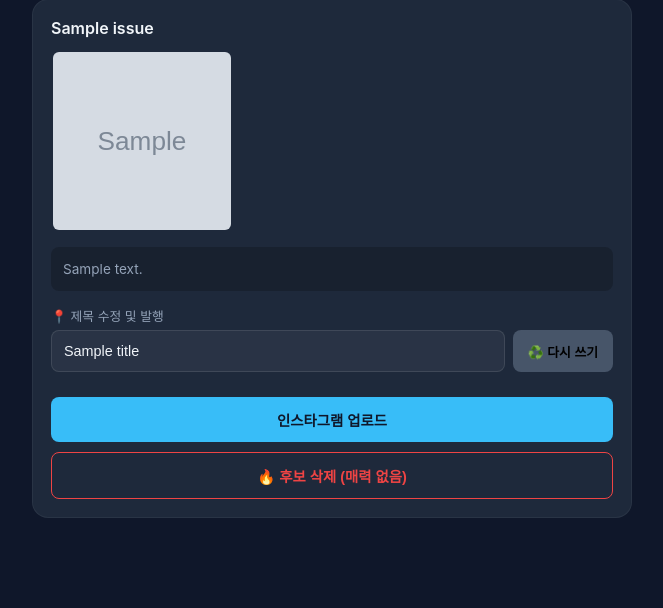
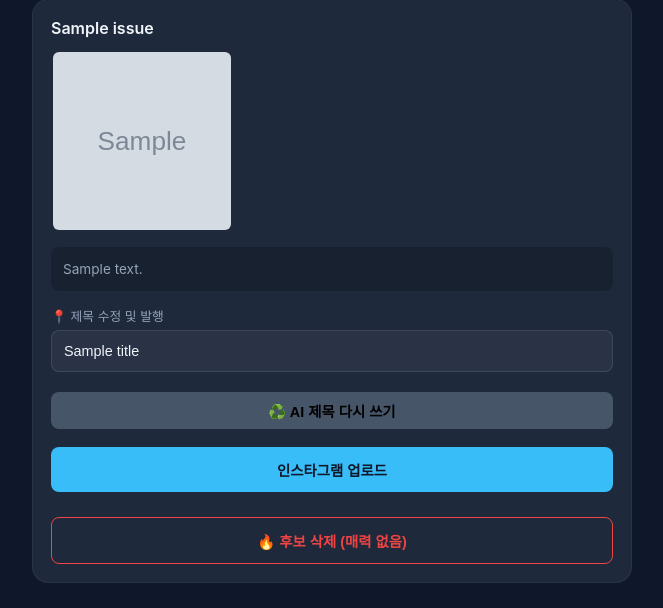
Before and after one commit to WooHyeong9701/news-factory, a FastAPI app: template web/templates/index.html in a window 1280 px wide. Shown: the part 212-820 px from the top of the page, without its empty margins (308-971 px from the left). Before the commit the page ends 730 px from the top, so only its background shows below. Run offline with FastAPI, Linux system fonts and the light colour scheme; the template is opened without the code that fills it: most values are stand-ins (such as "Sample title", 1, 10 or a date in 2020); grey boxes marked "Sample" are stand-in pictures.

Commit message:
UI: Relocate regenerate button above upload button for better workflow

```diff
--- a/web/templates/index.html
+++ b/web/templates/index.html
@@ -130,16 +130,16 @@
                 <!-- 단일 제목 및 직접 수정 영역 -->
                 <div style="margin-bottom: 15px;">
                     <label style="font-size: 0.8rem; color: var(--text-dim); display: block; margin-bottom: 5px;">📍 제목 수정 및 발행</label>
-                    <div style="display: flex; gap: 8px;">
-                        <input type="text" name="selected_title" value="{{ issue.titles[0] if issue.titles else issue.representative_title }}"
-                               id="title-{{ issue.id }}"
-                               style="flex: 1; padding: 12px; background: rgba(255,255,255,0.05); border: 1px solid rgba(255,255,255,0.1); border-radius: 8px; color: var(--text); font-size: 0.9rem;">
-                        <button type="button" class="btn btn-secondary" style="width: auto; margin-top: 0; padding: 0 15px; font-size: 0.8rem; background: #475569;"
-                                onclick="regenerateTitle({{ issue.id }})">♻️ 다시 쓰기</button>
-                    </div>
+                    <input type="text" name="selected_title" value="{{ issue.titles[0] if issue.titles else issue.representative_title }}"
+                           id="title-{{ issue.id }}"
+                           style="width: 100%; box-sizing: border-box; padding: 12px; background: rgba(255,255,255,0.05); border: 1px solid rgba(255,255,255,0.1); border-radius: 8px; color: var(--text); font-size: 0.9rem; margin-bottom: 10px;">
+
+                    <button type="button" class="btn btn-secondary"
+                            style="background: #475569; margin-bottom: 8px; padding: 8px;"
+                            onclick="regenerateTitle({{ issue.id }})">♻️ AI 제목 다시 쓰기</button>
+
+                    <button type="submit" class="btn btn-primary">인스타그램 업로드</button>
                 </div>
-
-                <button type="submit" class="btn btn-primary">인스타그램 업로드</button>
             </form>
 
             <!-- 피드 삭제 버튼 (AJAX 방식) -->
```
